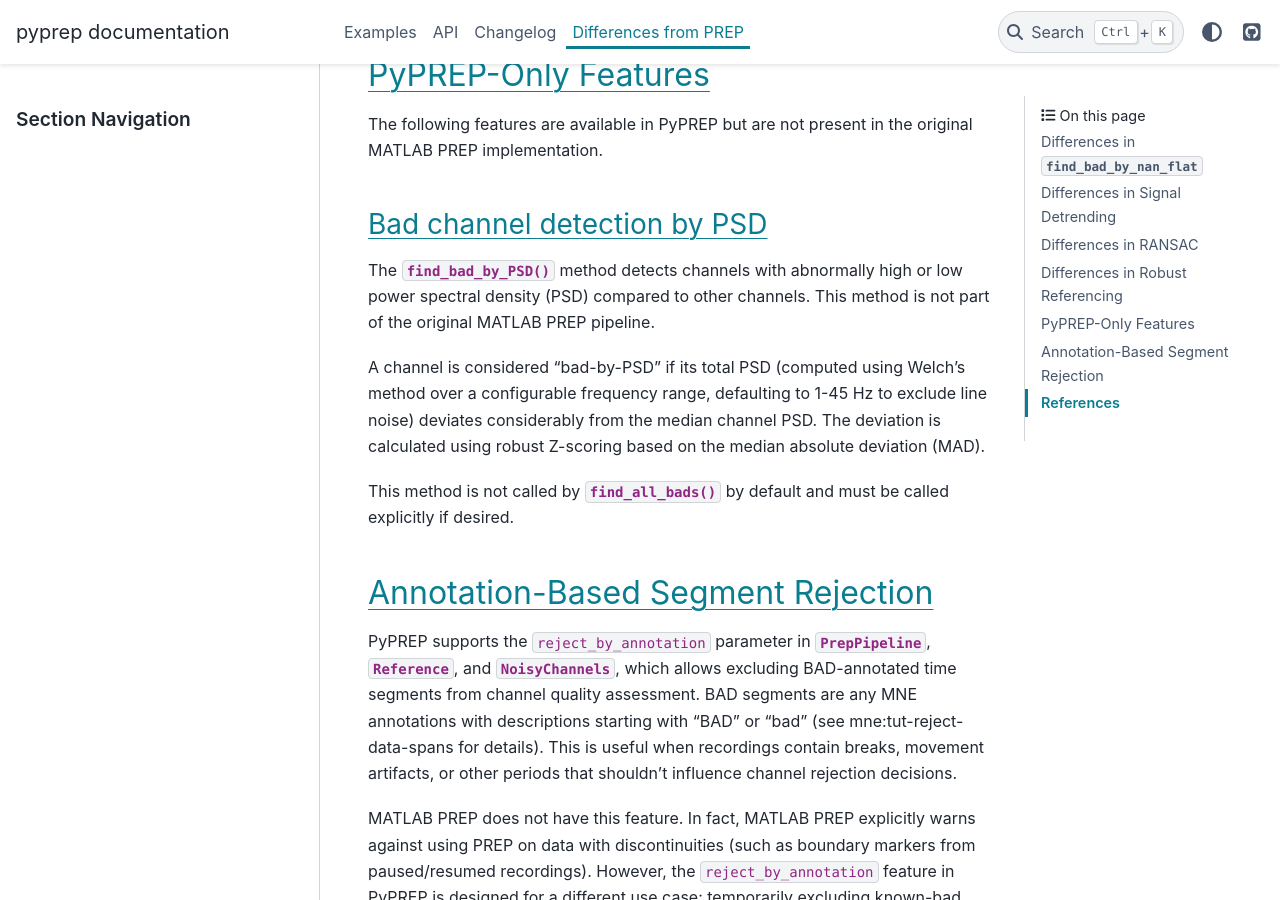
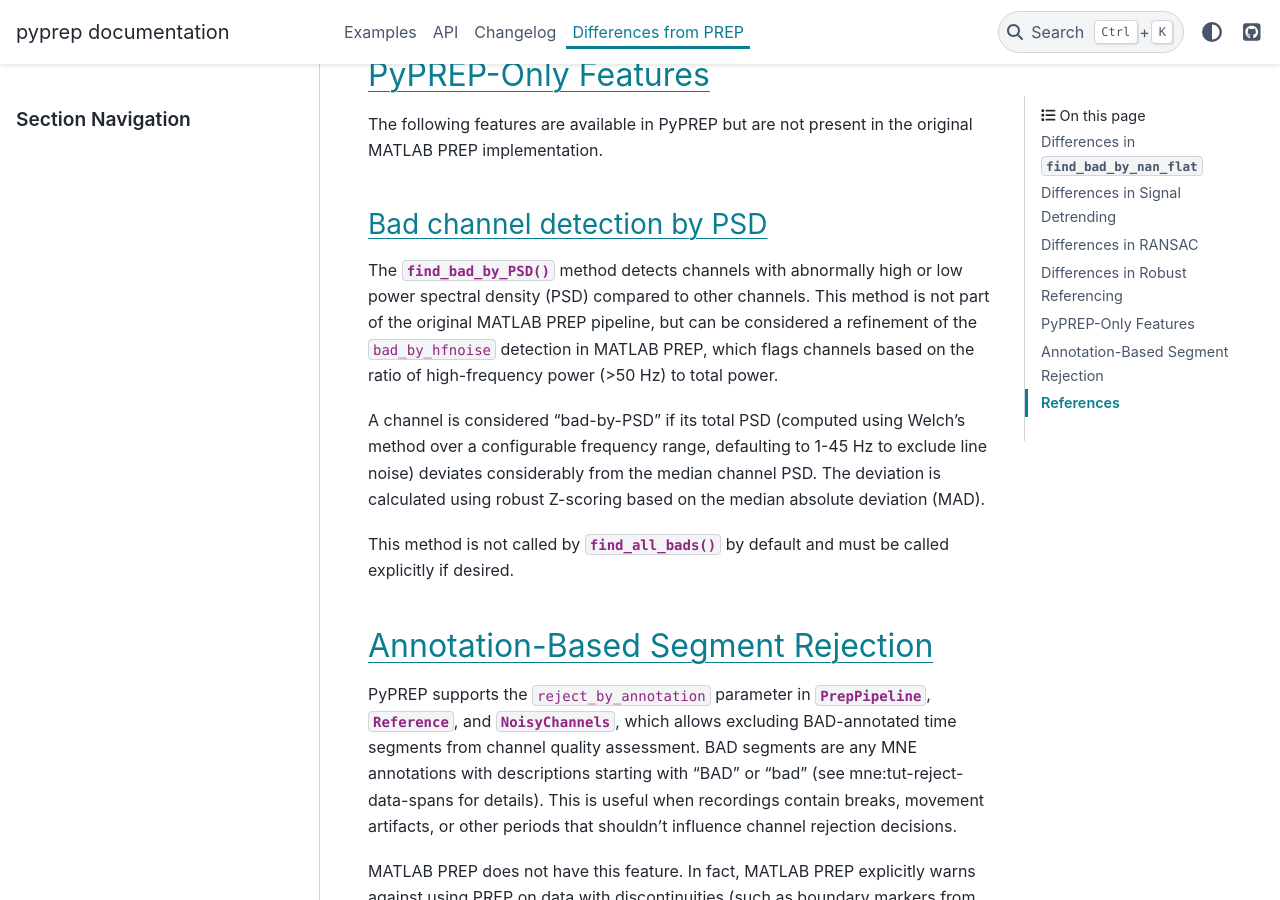
Before and after one commit to sappelhoff/pyprep, a Sphinx documentation site: the page built from docs/matlab_differences.rst, in a window 1280 px wide and 900 px high, scrolled down 5797 px. Built offline with Sphinx 7.4.7 and the PyData theme 0.15.4, drawn with Linux system fonts in a browser that asks for light colours; the version number could not be read and is left out.

Commit message:
refine matlab diff details

```diff
--- a/docs/matlab_differences.rst
+++ b/docs/matlab_differences.rst
@@ -245,7 +245,10 @@ Bad channel detection by PSD
 
 The :meth:`~pyprep.NoisyChannels.find_bad_by_PSD` method detects channels with
 abnormally high or low power spectral density (PSD) compared to other channels.
-This method is not part of the original MATLAB PREP pipeline.
+This method is not part of the original MATLAB PREP pipeline, but can be
+considered a refinement of the ``bad_by_hfnoise`` detection in MATLAB PREP,
+which flags channels based on the ratio of high-frequency power (>50 Hz) to
+total power.
 
 A channel is considered "bad-by-PSD" if its total PSD (computed using Welch's
 method over a configurable frequency range, defaulting to 1-45 Hz to exclude
```
